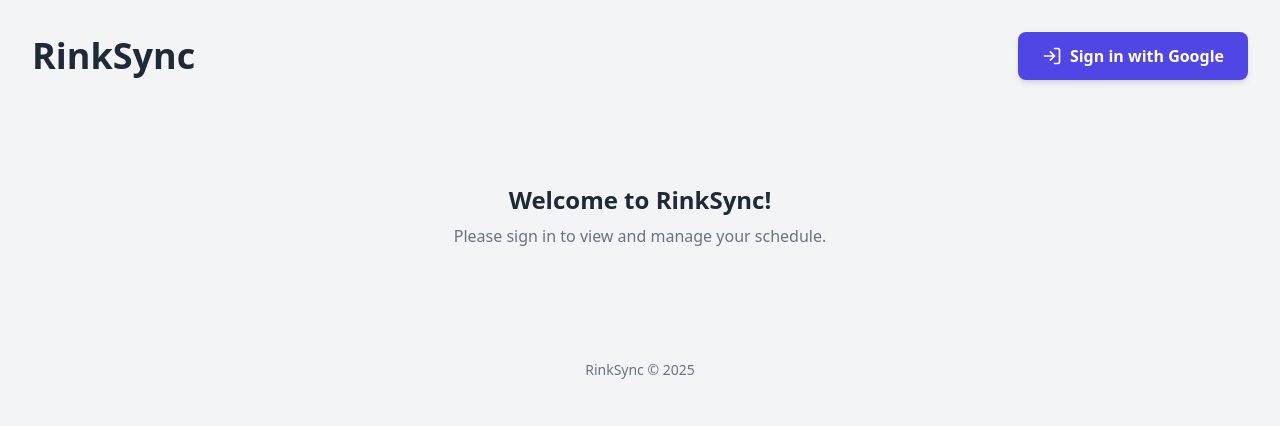
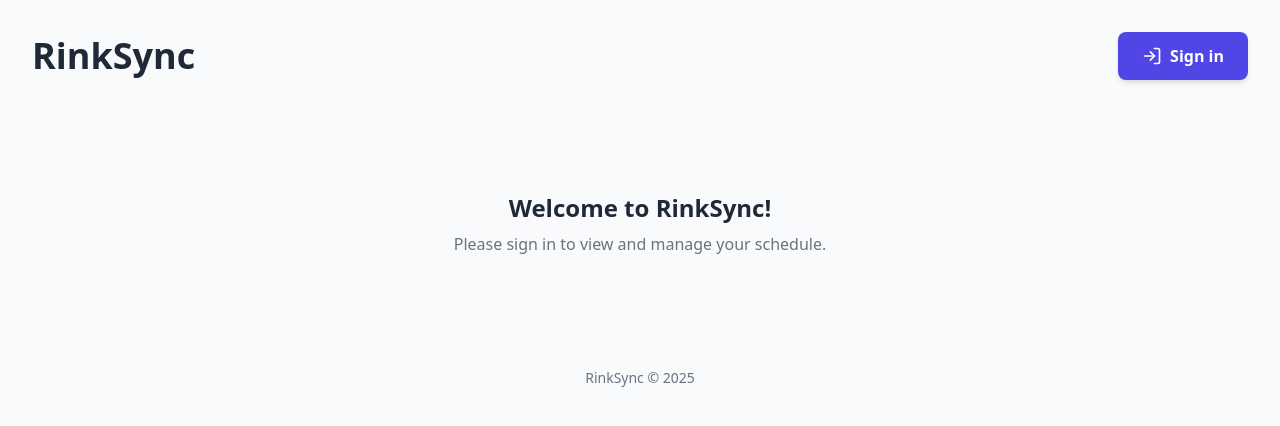
Before and after one commit to digodevmaster/RinkSynch, a React (Vite) app: page / in a window 1280 px wide. Shown: the top 426 px of the page. Built offline with nearby package versions, Linux system fonts and the light colour scheme; no server answers.

Commit message:
Layout and general UI improvements.

```diff
--- a/src/App.jsx
+++ b/src/App.jsx
@@ -1,9 +1,9 @@
 import React from 'react';
 import { onAuthStateChanged, signInWithPopup, signOut } from 'firebase/auth';
 import { collection, doc, onSnapshot, setDoc, deleteDoc, query } from 'firebase/firestore';
-import { Plus, Settings, LogIn, LogOut } from 'lucide-react';
+import { Plus, Settings, LogIn } from 'lucide-react';
 
-// Import all our new separated modules
+// Import all our modules
 import { auth, db, googleProvider, appId } from './firebase/config';
 import { themes } from './constants/themes';
 import { DEFAULT_PLAYER_CONFIG } from './constants/appConstants';
@@ -12,8 +12,8 @@ import { EventModal } from './components/EventModal';
 import { SettingsModal } from './components/SettingsModal';
 import { ConfirmationModal } from './components/ConfirmationModal';
 import { FilterControls } from './components/FilterControls';
+import { UserMenu } from './components/UserMenu'; // Import the new UserMenu
 
-// Create a context to pass the theme down to all components
 export const ThemeContext = React.createContext();
 
 export default function App() {
@@ -23,6 +23,7 @@ export default function App() {
     const [themeName, setThemeName] = React.useState('classic');
     const [isModalOpen, setIsModalOpen] = React.useState(false);
     const [isSettingsModalOpen, setIsSettingsModalOpen] = React.useState(false);
+    const [isUserMenuOpen, setIsUserMenuOpen] = React.useState(false); // State for the new menu
     const [selectedEvent, setSelectedEvent] = React.useState(null);
     const [selectedDate, setSelectedDate] = React.useState(null);
     const [filters, setFilters] = React.useState({ player: 'all', eventType: 'all' });
@@ -52,94 +53,35 @@ export default function App() {
             setThemeName('classic');
             return;
         }
-
         const playerConfigDocRef = doc(db, `artifacts/${appId}/users/${userId}/config`, 'players');
         const unsubscribePlayers = onSnapshot(playerConfigDocRef, (doc) => {
-            if (doc.exists()) {
-                setPlayerConfig(doc.data());
-            } else {
-                setDoc(playerConfigDocRef, DEFAULT_PLAYER_CONFIG);
-            }
+            if (doc.exists()) { setPlayerConfig(doc.data()); } else { setDoc(playerConfigDocRef, DEFAULT_PLAYER_CONFIG); }
         });
-
         const uiConfigDocRef = doc(db, `artifacts/${appId}/users/${userId}/config`, 'ui');
         const unsubscribeUi = onSnapshot(uiConfigDocRef, (doc) => {
-            if (doc.exists() && doc.data().theme && themes[doc.data().theme]) {
-                setThemeName(doc.data().theme);
-            } else {
-                setThemeName('classic');
-            }
+            if (doc.exists() && doc.data().theme && themes[doc.data().theme]) { setThemeName(doc.data().theme); } else { setThemeName('classic'); }
         });
-
         const eventsCollectionPath = `artifacts/${appId}/users/${userId}/events`;
         const q = query(collection(db, eventsCollectionPath));
         const unsubscribeEvents = onSnapshot(q, (snapshot) => {
             setEvents(snapshot.docs.map(doc => ({ id: doc.id, ...doc.data() })));
         });
-
-        return () => {
-            unsubscribePlayers();
-            unsubscribeUi();
-            unsubscribeEvents();
-        };
+        return () => { unsubscribePlayers(); unsubscribeUi(); unsubscribeEvents(); };
     }, [isAuthReady, userId]);
 
-    const handleGoogleSignIn = async () => {
-        try {
-            await signInWithPopup(auth, googleProvider);
-        } catch (error) {
-            console.error("Google sign-in failed:", error);
-        }
-    };
 
-    const handleSignOut = async () => {
-        try {
-            await signOut(auth);
-        } catch (error) {
-            console.error("Sign-out failed:", error);
-        }
-    };
+    // Handler functions
+    const handleGoogleSignIn = async () => { try { await signInWithPopup(auth, googleProvider); } catch (error) { console.error("Google sign-in failed:", error); } };
+    const handleSignOut = async () => { try { await signOut(auth); setIsUserMenuOpen(false); } catch (error) { console.error("Sign-out failed:", error); } };
+    const handleSavePlayerConfig = async (newConfig) => { if (userId) await setDoc(doc(db, `artifacts/${appId}/users/${userId}/config`, 'players'), newConfig); };
+    const handleSaveTheme = async (newThemeName) => { if (userId) await setDoc(doc(db, `artifacts/${appId}/users/${userId}/config`, 'ui'), { theme: newThemeName }); };
+    const handleSaveEvent = async (eventData) => { if (userId) await setDoc(doc(db, `artifacts/${appId}/users/${userId}/events`, eventData.id), eventData); };
+    const handleDeleteRequest = (eventId) => { setEventToDelete(eventId); setIsConfirmModalOpen(true); };
+    const confirmDeleteEvent = async () => { if (userId && eventToDelete) { await deleteDoc(doc(db, `artifacts/${appId}/users/${userId}/events`, eventToDelete)); } setIsConfirmModalOpen(false); setEventToDelete(null); };
+    const handleDateClick = (date) => { setSelectedDate(date); setSelectedEvent(null); setIsModalOpen(true); };
+    const handleEventClick = (event) => { setSelectedEvent(event); setSelectedDate(null); setIsModalOpen(true); };
+    const handleFilterChange = (name, value) => { setFilters(prev => ({ ...prev, [name]: value })); };
 
-    const handleSavePlayerConfig = async (newConfig) => {
-        if (userId) await setDoc(doc(db, `artifacts/${appId}/users/${userId}/config`, 'players'), newConfig);
-    };
-
-    const handleSaveTheme = async (newThemeName) => {
-        if (userId) await setDoc(doc(db, `artifacts/${appId}/users/${userId}/config`, 'ui'), { theme: newThemeName });
-    };
-
-    const handleSaveEvent = async (eventData) => {
-        if (userId) await setDoc(doc(db, `artifacts/${appId}/users/${userId}/events`, eventData.id), eventData);
-    };
-
-    const handleDeleteRequest = (eventId) => {
-        setEventToDelete(eventId);
-        setIsConfirmModalOpen(true);
-    };
-
-    const confirmDeleteEvent = async () => {
-        if (userId && eventToDelete) {
-            await deleteDoc(doc(db, `artifacts/${appId}/users/${userId}/events`, eventToDelete));
-        }
-        setIsConfirmModalOpen(false);
-        setEventToDelete(null);
-    };
-
-    const handleDateClick = (date) => {
-        setSelectedDate(date);
-        setSelectedEvent(null);
-        setIsModalOpen(true);
-    };
-
-    const handleEventClick = (event) => {
-        setSelectedEvent(event);
-        setSelectedDate(null);
-        setIsModalOpen(true);
-    };
-
-    const handleFilterChange = (name, value) => {
-        setFilters(prev => ({ ...prev, [name]: value }));
-    };
 
     const filteredEvents = React.useMemo(() => {
         return events.filter(event =>
@@ -160,27 +102,19 @@ export default function App() {
         <ThemeContext.Provider value={theme}>
             <div className={`${theme.bg} min-h-screen p-2 sm:p-4 md:p-8 font-sans`}>
                 <div className="max-w-7xl mx-auto">
-                    {/* The header now uses flex-col on mobile and md:flex-row on medium screens and up */}
-                    <header className="flex flex-col md:flex-row justify-between items-center mb-6">
-                        <div className="text-center md:text-left">
-                            <h1 className={`text-3xl sm:text-4xl font-bold ${theme.header}`}>RinkSync</h1>
-                        </div>
-                        {/* User controls also stack and have adjusted margins for mobile */}
-                        <div className="flex items-center flex-wrap justify-center gap-2 sm:gap-4 mt-4 md:mt-0">
+                    <header className="flex justify-between items-center mb-8">
+                        <h1 className={`text-3xl sm:text-4xl font-bold ${theme.header}`}>RinkSync</h1>
+                        <div className="flex items-center gap-4">
                             {user ? (
-                                <>
-                                    <button onClick={() => { setSelectedEvent(null); setSelectedDate(new Date()); setIsModalOpen(true); }} className={`flex items-center gap-2 px-4 py-2 sm:px-6 sm:py-3 text-sm sm:text-base font-semibold rounded-lg shadow-md transition-colors ${theme.primaryButton}`}><Plus size={20} /> New Event</button>
-                                    <button onClick={() => setIsSettingsModalOpen(true)} className={`flex items-center gap-2 p-2 sm:px-4 sm:py-3 font-semibold rounded-lg transition-colors ${theme.secondaryButton}`}><Settings size={20} /></button>
-                                    <div className="flex items-center gap-3">
-                                        <img src={user.photoURL} alt={user.displayName} className="w-10 h-10 rounded-full border-2 border-gray-300" />
-                                        <span className={`hidden sm:block font-semibold ${theme.header}`}>
-                                            Hi, {user.displayName ? user.displayName.split(' ')[0] : 'User'}!
-                                        </span>
-                                    </div>
-                                    <button onClick={handleSignOut} className={`flex items-center gap-2 p-2 sm:px-4 sm:py-3 font-semibold rounded-lg transition-colors ${theme.secondaryButton}`}><LogOut size={20} /></button>
-                                </>
+                                <div className="relative">
+                                    <button onClick={() => setIsSettingsModalOpen(true)} className={`p-2 rounded-full transition-colors ${theme.secondaryButton}`}><Settings size={22} /></button>
+                                    <button onClick={() => setIsUserMenuOpen(prev => !prev)} className="w-10 h-10 rounded-full border-2 border-white/50 ring-2 ring-transparent hover:ring-indigo-400 transition-all">
+                                        <img src={user.photoURL} alt={user.displayName} className="w-full h-full rounded-full" />
+                                    </button>
+                                    {isUserMenuOpen && <UserMenu user={user} onSignOut={handleSignOut} onClose={() => setIsUserMenuOpen(false)} theme={theme} />}
+                                </div>
                             ) : (
-                                <button onClick={handleGoogleSignIn} className={`flex items-center gap-2 px-6 py-3 font-semibold rounded-lg shadow-md transition-colors ${theme.primaryButton}`}><LogIn size={20} /> Sign in with Google</button>
+                                <button onClick={handleGoogleSignIn} className={`flex items-center gap-2 px-6 py-3 font-semibold rounded-lg shadow-md transition-colors ${theme.primaryButton}`}><LogIn size={20} /> Sign in</button>
                             )}
                         </div>
                     </header>
@@ -188,6 +122,15 @@ export default function App() {
                         <>
                             <FilterControls filters={filters} onFilterChange={handleFilterChange} view={view} setView={setView} playerConfig={playerConfig} theme={theme} />
                             <Calendar events={filteredEvents} onDateClick={handleDateClick} onEventClick={handleEventClick} onEventDelete={handleDeleteRequest} view={view} currentDate={currentDate} setCurrentDate={setCurrentDate} playerConfig={playerConfig} theme={theme} />
+
+                            {/* Floating Action Button for "New Event" */}
+                            <button
+                                onClick={() => { setSelectedEvent(null); setSelectedDate(new Date()); setIsModalOpen(true); }}
+                                className={`fixed bottom-8 right-8 w-16 h-16 rounded-full shadow-lg flex items-center justify-center transition-transform hover:scale-110 ${theme.primaryButton}`}
+                                aria-label="Add New Event"
+                            >
+                                <Plus size={32} />
+                            </button>
                         </>
                     )}
 
--- /dev/null
+++ b/src/components/UserMenu.jsx
@@ -0,0 +1,35 @@
+import React from 'react';
+import { LogOut, X } from 'lucide-react';
+
+// This is the new UserMenu component. It's a dropdown that shows user info and a sign-out button.
+// It's designed to be positioned absolutely relative to the user avatar button in the header.
+export const UserMenu = React.memo(({ user, onSignOut, onClose, theme }) => {
+    if (!user) return null;
+
+    return (
+        // Added a subtle animation for appearing
+        <div className={`absolute top-full right-0 mt-2 w-64 rounded-xl shadow-lg ring-1 ring-black ring-opacity-5 z-50 p-2 animate-fade-in-down ${theme.calendarBg}`}>
+            <div className="flex items-center justify-between p-2">
+                <span className="text-xs font-semibold uppercase">Account</span>
+                <button onClick={onClose} className="p-1 rounded-full hover:bg-black/10">
+                    <X size={16} />
+                </button>
+            </div>
+            <div className="p-2 flex items-center gap-4">
+                <img src={user.photoURL} alt={user.displayName} className="w-12 h-12 rounded-full" />
+                <div className="font-semibold">
+                    <p className={theme.header}>{user.displayName}</p>
+                    <p className="text-sm text-gray-500 truncate">{user.email}</p>
+                </div>
+            </div>
+            <div className="w-full h-px bg-black/10 my-1"></div>
+            <button
+                onClick={onSignOut}
+                className={`w-full flex items-center gap-3 p-2 rounded-lg text-left text-sm font-semibold hover:bg-black/10 transition-colors`}
+            >
+                <LogOut size={16} />
+                Sign Out
+            </button>
+        </div>
+    );
+});
--- a/src/constants/themes.js
+++ b/src/constants/themes.js
@@ -1,37 +1,65 @@
 export const themes = {
     classic: {
         name: 'Classic Blue',
-        bg: 'bg-gray-100', header: 'text-gray-800', modalTextColor: 'text-gray-800', calendarBg: 'bg-white', dayCell: 'bg-gray-50', otherMonthCell: 'bg-gray-200 text-gray-500', todayCell: 'bg-indigo-50 border-indigo-200', primaryButton: 'bg-indigo-600 hover:bg-indigo-700 text-white', secondaryButton: 'bg-gray-200 hover:bg-gray-300 text-gray-800',
+        bg: 'bg-slate-50', header: 'text-gray-800', modalTextColor: 'text-gray-800', calendarBg: 'bg-white',
+        cellHoverBg: 'hover:bg-slate-100',
+        dayCell: 'bg-white', otherMonthCell: 'bg-slate-100 text-gray-400',
+        todayCell: 'bg-indigo-50', // A subtle background for the cell
+        primaryButton: 'bg-indigo-600 hover:bg-indigo-700 text-white', secondaryButton: 'bg-gray-200 hover:bg-gray-300 text-gray-800',
         events: { 'Practice': { color: 'bg-green-100', textColor: 'text-green-800' }, 'Practice (Goalie)': { color: 'bg-lime-100', textColor: 'text-lime-800' }, 'Tournament': { color: 'bg-yellow-100', textColor: 'text-yellow-800' }, 'League Game': { color: 'bg-red-100', textColor: 'text-red-800' }, 'Tryout': { color: 'bg-orange-100', textColor: 'text-orange-800' }, 'Dry-land Workout': { color: 'bg-indigo-100', textColor: 'text-indigo-800' }, 'Camp': { color: 'bg-teal-100', textColor: 'text-teal-800' }, 'Family': { color: 'bg-rose-100', textColor: 'text-rose-800' }, 'Appointment': { color: 'bg-fuchsia-100', textColor: 'text-fuchsia-800' }, 'School': { color: 'bg-sky-100', textColor: 'text-sky-800' }, 'Birthday': { color: 'bg-pink-100', textColor: 'text-pink-800' }, 'Other': { color: 'bg-gray-200', textColor: 'text-gray-800' } }
     },
     dark: {
         name: 'Midnight',
-        bg: 'bg-gray-900', header: 'text-gray-100', modalTextColor: 'text-gray-100', calendarBg: 'bg-gray-800', dayCell: 'bg-gray-700/50', otherMonthCell: 'bg-gray-800 text-gray-500', todayCell: 'bg-blue-900/50 border-blue-500', primaryButton: 'bg-blue-600 hover:bg-blue-500 text-white', secondaryButton: 'bg-gray-700 hover:bg-gray-600 text-gray-200',
+        bg: 'bg-gray-900', header: 'text-gray-100', modalTextColor: 'text-gray-100', calendarBg: 'bg-gray-800',
+        cellHoverBg: 'hover:bg-gray-700/60',
+        dayCell: 'bg-transparent', otherMonthCell: 'bg-gray-900/50 text-gray-500',
+        todayCell: 'bg-blue-900/50',
+        primaryButton: 'bg-blue-600 hover:bg-blue-500 text-white', secondaryButton: 'bg-gray-700 hover:bg-gray-600 text-gray-200',
         events: { 'Practice': { color: 'bg-green-800/70', textColor: 'text-green-100' }, 'Practice (Goalie)': { color: 'bg-lime-800/70', textColor: 'text-lime-100' }, 'Tournament': { color: 'bg-yellow-800/70', textColor: 'text-yellow-100' }, 'League Game': { color: 'bg-red-800/70', textColor: 'text-red-100' }, 'Tryout': { color: 'bg-orange-800/70', textColor: 'text-orange-100' }, 'Dry-land Workout': { color: 'bg-indigo-800/70', textColor: 'text-indigo-100' }, 'Camp': { color: 'bg-teal-800/70', textColor: 'text-teal-100' }, 'Family': { color: 'bg-rose-800/70', textColor: 'text-rose-100' }, 'Appointment': { color: 'bg-fuchsia-800/70', textColor: 'text-fuchsia-100' }, 'School': { color: 'bg-sky-800/70', textColor: 'text-sky-100' }, 'Birthday': { color: 'bg-pink-800/70', textColor: 'text-pink-100' }, 'Other': { color: 'bg-gray-600/70', textColor: 'text-gray-200' } }
     },
     rink: {
         name: 'Hockey Rink',
-        bg: 'bg-blue-50', header: 'text-blue-900', modalTextColor: 'text-blue-900', calendarBg: 'bg-white', dayCell: 'bg-gray-50', otherMonthCell: 'bg-gray-200 text-gray-400', todayCell: 'bg-red-100 border-red-300', primaryButton: 'bg-red-600 hover:bg-red-700 text-white', secondaryButton: 'bg-blue-200 hover:bg-blue-300 text-blue-800',
+        bg: 'bg-blue-50', header: 'text-blue-900', modalTextColor: 'text-blue-900', calendarBg: 'bg-white',
+        cellHoverBg: 'hover:bg-slate-100',
+        dayCell: 'bg-white', otherMonthCell: 'bg-gray-200 text-gray-400',
+        todayCell: 'bg-red-100',
+        primaryButton: 'bg-red-600 hover:bg-red-700 text-white', secondaryButton: 'bg-blue-200 hover:bg-blue-300 text-blue-800',
         events: { 'Practice': { color: 'bg-sky-200', textColor: 'text-sky-800' }, 'Practice (Goalie)': { color: 'bg-lime-200', textColor: 'text-lime-800' }, 'Tournament': { color: 'bg-amber-200', textColor: 'text-amber-800' }, 'League Game': { color: 'bg-rose-200', textColor: 'text-rose-800' }, 'Tryout': { color: 'bg-orange-200', textColor: 'text-orange-800' }, 'Dry-land Workout': { color: 'bg-green-200', textColor: 'text-green-800' }, 'Camp': { color: 'bg-cyan-200', textColor: 'text-cyan-800' }, 'Family': { color: 'bg-pink-200', textColor: 'text-pink-800' }, 'Appointment': { color: 'bg-fuchsia-200', textColor: 'text-fuchsia-800' }, 'School': { color: 'bg-indigo-200', textColor: 'text-indigo-800' }, 'Birthday': { color: 'bg-violet-200', textColor: 'text-violet-800' }, 'Other': { color: 'bg-slate-200', textColor: 'text-slate-800' } }
     },
     blueJackets: {
         name: 'Columbus Blue Jackets',
-        bg: 'bg-[#002654]', header: 'text-white', modalTextColor: 'text-gray-800', calendarBg: 'bg-white', dayCell: 'bg-gray-100', otherMonthCell: 'bg-gray-200 text-gray-500', todayCell: 'bg-red-100 border-red-300', primaryButton: 'bg-[#CE1126] hover:bg-red-700 text-white', secondaryButton: 'bg-[#A7A8A9] hover:bg-gray-500 text-black',
+        bg: 'bg-[#002654]', header: 'text-white', modalTextColor: 'text-gray-800', calendarBg: 'bg-white',
+        cellHoverBg: 'hover:bg-gray-200',
+        dayCell: 'bg-gray-100', otherMonthCell: 'bg-gray-200 text-gray-500',
+        todayCell: 'bg-red-100',
+        primaryButton: 'bg-[#CE1126] hover:bg-red-700 text-white', secondaryButton: 'bg-[#A7A8A9] hover:bg-gray-500 text-black',
         events: { 'Practice': { color: 'bg-blue-200', textColor: 'text-blue-900' }, 'Practice (Goalie)': { color: 'bg-sky-200', textColor: 'text-sky-900' }, 'Tournament': { color: 'bg-red-200', textColor: 'text-red-900' }, 'League Game': { color: 'bg-gray-300', textColor: 'text-gray-900' }, 'Tryout': { color: 'bg-blue-300', textColor: 'text-blue-900' }, 'Dry-land Workout': { color: 'bg-red-300', textColor: 'text-red-900' }, 'Camp': { color: 'bg-gray-400', textColor: 'text-black' }, 'Family': { color: 'bg-rose-200', textColor: 'text-rose-900' }, 'Appointment': { color: 'bg-fuchsia-200', textColor: 'text-fuchsia-900' }, 'School': { color: 'bg-teal-200', textColor: 'text-teal-900' }, 'Birthday': { color: 'bg-pink-200', textColor: 'text-pink-900' }, 'Other': { color: 'bg-slate-200', textColor: 'text-slate-800' } }
     },
     culverEagles: {
         name: 'Culver Eagles',
-        bg: 'bg-gray-100', header: 'text-[#860038]', modalTextColor: 'text-[#860038]', calendarBg: 'bg-white', dayCell: 'bg-red-50', otherMonthCell: 'bg-gray-200 text-gray-500', todayCell: 'bg-red-100 border-red-300', primaryButton: 'bg-[#860038] hover:bg-red-900 text-white', secondaryButton: 'bg-gray-300 hover:bg-gray-400 text-black',
+        bg: 'bg-gray-100', header: 'text-[#860038]', modalTextColor: 'text-[#860038]', calendarBg: 'bg-white',
+        cellHoverBg: 'hover:bg-gray-200',
+        dayCell: 'bg-red-50', otherMonthCell: 'bg-gray-200 text-gray-500',
+        todayCell: 'bg-red-200',
+        primaryButton: 'bg-[#860038] hover:bg-red-900 text-white', secondaryButton: 'bg-gray-300 hover:bg-gray-400 text-black',
         events: { 'Practice': { color: 'bg-red-200', textColor: 'text-red-900' }, 'Practice (Goalie)': { color: 'bg-rose-200', textColor: 'text-rose-900' }, 'Tournament': { color: 'bg-yellow-200', textColor: 'text-yellow-900' }, 'League Game': { color: 'bg-red-300', textColor: 'text-red-900' }, 'Tryout': { color: 'bg-gray-300', textColor: 'text-gray-800' }, 'Dry-land Workout': { color: 'bg-red-100', textColor: 'text-red-800' }, 'Camp': { color: 'bg-yellow-100', textColor: 'text-yellow-800' }, 'Family': { color: 'bg-stone-200', textColor: 'text-stone-800' }, 'Appointment': { color: 'bg-fuchsia-200', textColor: 'text-fuchsia-800' }, 'School': { color: 'bg-sky-200', textColor: 'text-sky-800' }, 'Birthday': { color: 'bg-pink-200', textColor: 'text-pink-800' }, 'Other': { color: 'bg-slate-200', textColor: 'text-slate-800' } }
     },
     floridaPanthers: {
         name: 'Florida Panthers',
-        bg: 'bg-[#041E42]', header: 'text-white', modalTextColor: 'text-gray-800', calendarBg: 'bg-white', dayCell: 'bg-gray-100', otherMonthCell: 'bg-blue-100 text-gray-500', todayCell: 'bg-red-100 border-red-300', primaryButton: 'bg-[#C8102E] hover:bg-red-700 text-white', secondaryButton: 'bg-[#B9975B] hover:bg-yellow-600 text-black',
+        bg: 'bg-[#041E42]', header: 'text-white', modalTextColor: 'text-gray-800', calendarBg: 'bg-white',
+        cellHoverBg: 'hover:bg-gray-200',
+        dayCell: 'bg-gray-100', otherMonthCell: 'bg-blue-100 text-gray-500',
+        todayCell: 'bg-red-200',
+        primaryButton: 'bg-[#C8102E] hover:bg-red-700 text-white', secondaryButton: 'bg-[#B9975B] hover:bg-yellow-600 text-black',
         events: { 'Practice': { color: 'bg-blue-200', textColor: 'text-blue-900' }, 'Practice (Goalie)': { color: 'bg-sky-200', textColor: 'text-sky-900' }, 'Tournament': { color: 'bg-yellow-200', textColor: 'text-yellow-900' }, 'League Game': { color: 'bg-red-200', textColor: 'text-red-900' }, 'Tryout': { color: 'bg-blue-300', textColor: 'text-blue-900' }, 'Dry-land Workout': { color: 'bg-yellow-300', textColor: 'text-yellow-900' }, 'Camp': { color: 'bg-red-300', textColor: 'text-red-900' }, 'Family': { color: 'bg-rose-200', textColor: 'text-rose-900' }, 'Appointment': { color: 'bg-fuchsia-200', textColor: 'text-fuchsia-900' }, 'School': { color: 'bg-teal-200', textColor: 'text-teal-900' }, 'Birthday': { color: 'bg-pink-200', textColor: 'text-pink-900' }, 'Other': { color: 'bg-slate-200', textColor: 'text-slate-800' } }
     },
     seattleKraken: {
         name: 'Seattle Kraken',
-        bg: 'bg-[#001628]', header: 'text-[#99D9D9]', modalTextColor: 'text-gray-800', calendarBg: 'bg-white', dayCell: 'bg-blue-50', otherMonthCell: 'bg-[#001628] text-gray-400', todayCell: 'bg-red-100 border-red-300', primaryButton: 'bg-[#E9072B] hover:bg-red-600 text-white', secondaryButton: 'bg-[#68A2B9] hover:bg-blue-400 text-black',
+        bg: 'bg-[#001628]', header: 'text-[#99D9D9]', modalTextColor: 'text-gray-800', calendarBg: 'bg-white',
+        cellHoverBg: 'hover:bg-blue-900/50',
+        dayCell: 'bg-blue-50', otherMonthCell: 'bg-[#001628] text-gray-400',
+        todayCell: 'bg-red-200',
+        primaryButton: 'bg-[#E9072B] hover:bg-red-600 text-white', secondaryButton: 'bg-[#68A2B9] hover:bg-blue-400 text-black',
         events: { 'Practice': { color: 'bg-sky-200', textColor: 'text-sky-800' }, 'Practice (Goalie)': { color: 'bg-cyan-200', textColor: 'text-cyan-800' }, 'Tournament': { color: 'bg-red-300', textColor: 'text-red-900' }, 'League Game': { color: 'bg-[#99D9D9]', textColor: 'text-black' }, 'Tryout': { color: 'bg-sky-300', textColor: 'text-sky-900' }, 'Dry-land Workout': { color: 'bg-red-200', textColor: 'text-red-800' }, 'Camp': { color: 'bg-[#68A2B9]', textColor: 'text-black' }, 'Family': { color: 'bg-rose-300', textColor: 'text-rose-900' }, 'Appointment': { color: 'bg-fuchsia-300', textColor: 'text-fuchsia-900' }, 'School': { color: 'bg-teal-300', textColor: 'text-teal-900' }, 'Birthday': { color: 'bg-pink-300', textColor: 'text-pink-900' }, 'Other': { color: 'bg-slate-400', textColor: 'text-slate-900' } }
     }
 };
```
Also changed, not shown: src/components/Calendar.jsx (+17 -13 lines).
